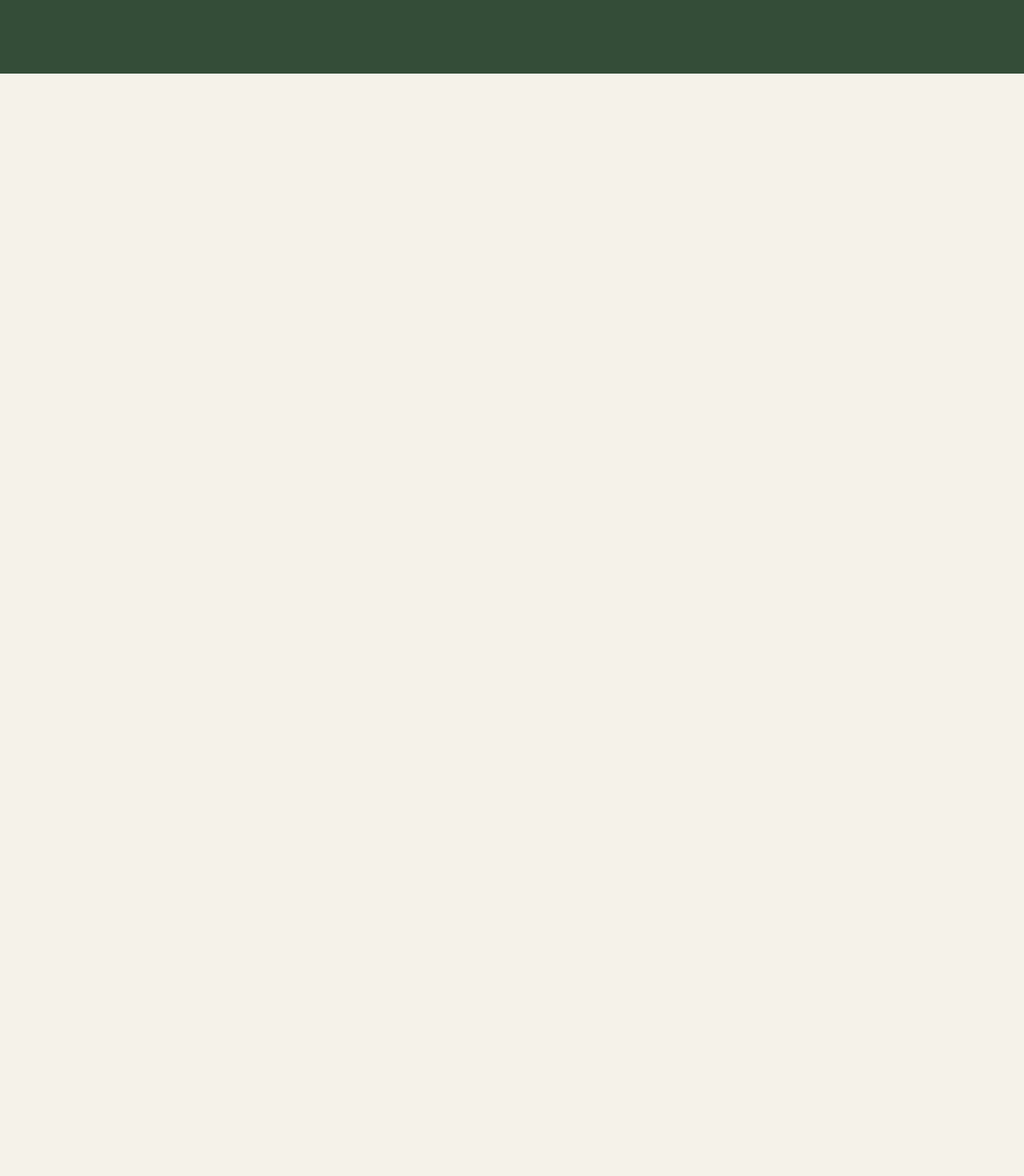
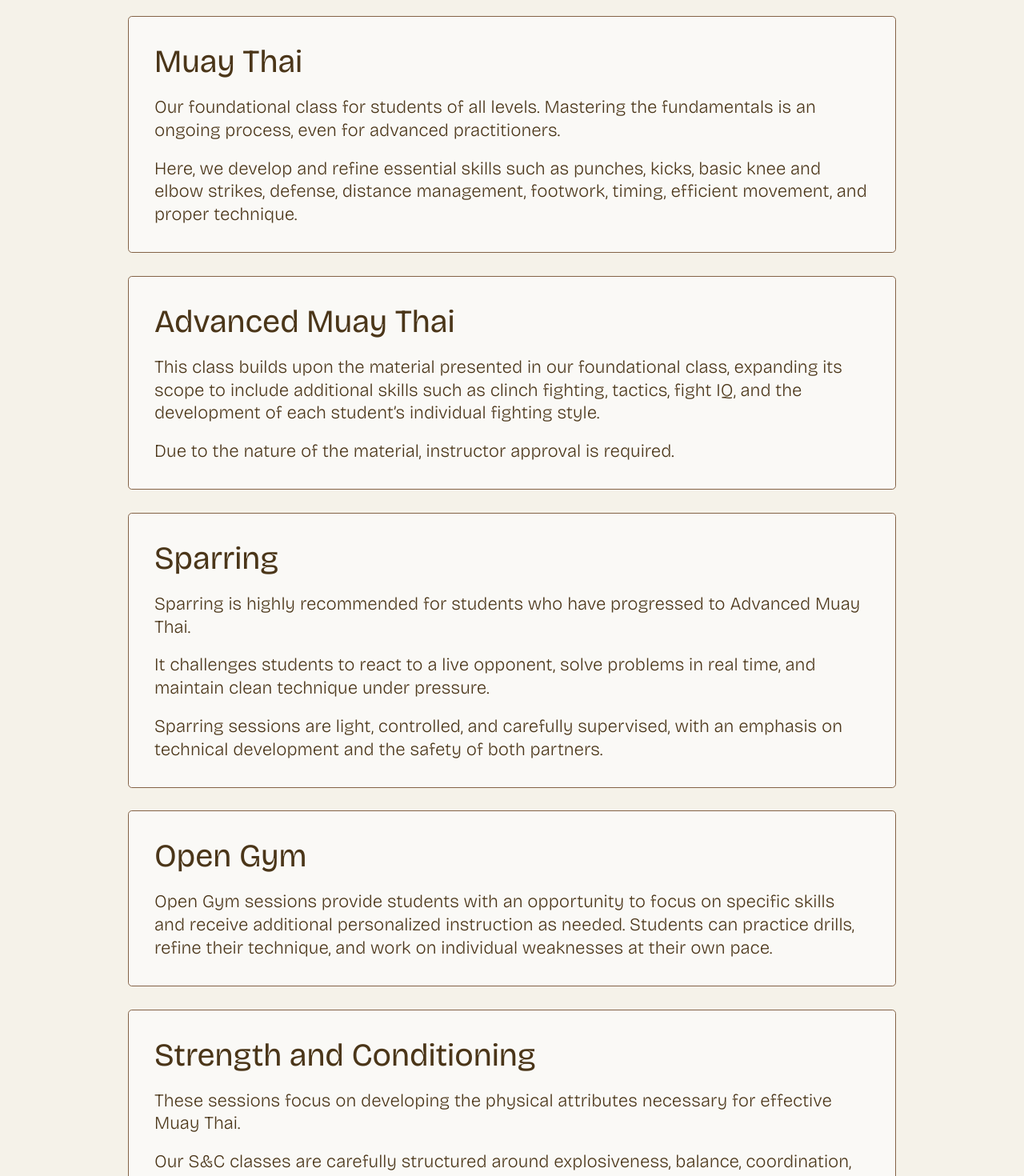
Before and after one commit to joeylee08/palang-muay-thai, a React (Vite) app in the folder client/: page /programs in a window 1280 px wide. Shown: the part 180-1650 px from the top of the page at 80% size. Before the commit the page ends 800 px from the top, so only its background shows below. Built offline with nearby package versions, Linux system fonts and the light colour scheme.

Commit message:
programs page done

```diff
--- a/client/src/App.tsx
+++ b/client/src/App.tsx
@@ -1,5 +1,6 @@
 import { Routes, Route } from "react-router-dom";
 import Home from "./pages/Home";
+import Programs from "./pages/Programs";
 import NavBar from "./components/NavBar";
 import Footer from "./components/Footer";
 
@@ -10,6 +11,7 @@ const App = () => {
 
 			<Routes>
 				<Route path="/" element={<Home />} />
+				<Route path="/programs" element={<Programs />} />
 			</Routes>
 
 			<Footer />
--- a/client/src/pages/Home.tsx
+++ b/client/src/pages/Home.tsx
@@ -33,7 +33,6 @@ const Home = () => {
 				<p>He founded Palang Muay Thai in order to help others experience the joy of training and growing alongside a community of competent, humble, and supportive individuals.</p>
 				<br/>
 				<br/>
-				<br/>
 				<h2 className='sectionHeading'>What is Muay Thai?</h2>
 				<br/>
 				<p>Muay Thai simply means Thai Boxing.</p>
@@ -43,7 +42,6 @@ const Home = () => {
 				<p>Muay Thai's roots extend back centuries into the fighting traditions of ancient Siam.</p>
 				<br/>
 				<p>While it has undergone many changes that have made it safer and more accessible, the fighting spirit associated with ancient Muay Thai remains unchanged.</p>
-				<br/>
 				<br/>
 				<br/>
 				<h2 className='sectionHeading'>Our Core Values</h2>
--- /dev/null
+++ b/client/src/pages/Programs.tsx
@@ -0,0 +1,45 @@
+const Programs = () => {
+
+
+	return (
+		<div className='mainPage programs'>
+			<div className='child child1'>
+				<h2 className='sectionHeading'>Muay Thai</h2>
+				<br/>
+				<p>Our foundational class for students of all levels. Mastering the fundamentals is an ongoing process, even for advanced practitioners.</p>
+				<br/>
+				<p>Here, we develop and refine essential skills such as punches, kicks, basic knee and elbow strikes, defense, distance management, footwork, timing, efficient movement, and proper technique.</p>
+			</div>
+			<div className='child child2'>
+				<h2 className='sectionHeading'>Advanced Muay Thai</h2>
+				<br/>
+				<p>This class builds upon the material presented in our foundational class, expanding its scope to include additional skills such as clinch fighting, tactics, fight IQ, and the development of each student’s individual fighting style.</p>
+				<br/>
+				<p>Due to the nature of the material, instructor approval is required.</p>
+			</div>
+			<div className='child child3'>
+				<h2 className='sectionHeading'>Sparring</h2>
+				<br/>
+				<p>Sparring is highly recommended for students who have progressed to Advanced Muay Thai.</p>
+				<br/>
+				<p>It challenges students to react to a live opponent, solve problems in real time, and maintain clean technique under pressure.</p>
+				<br/>
+				<p>Sparring sessions are light, controlled, and carefully supervised, with an emphasis on technical development and the safety of both partners.</p>
+			</div>
+			<div className='child child4'>
+				<h2 className='sectionHeading'>Open Gym</h2>
+				<br/>
+				<p>Open Gym sessions provide students with an opportunity to focus on specific skills and receive additional personalized instruction as needed. Students can practice drills, refine their technique, and work on individual weaknesses at their own pace.</p>
+			</div>
+			<div className='child child5'>
+				<h2 className='sectionHeading'>Strength and Conditioning</h2>
+				<br/>
+				<p>These sessions focus on developing the physical attributes necessary for effective Muay Thai.</p>
+				<br/>
+				<p>Our S&C classes are carefully structured around explosiveness, balance, coordination, lateral and rotational stability, endurance, neuromuscular development, and whole-body integration.</p>
+			</div>
+		</div>
+	)
+}
+
+export default Programs
--- a/client/src/styles.css
+++ b/client/src/styles.css
@@ -60,6 +60,9 @@ p {
 .pageBtn:hover {
 	color: white;
 	background-color: #344D38;
+}
+.home .pageBtn {
+	margin-top: 1rem;
 }
 .thaiHeading {
 	width: 100%;
@@ -159,7 +162,7 @@ nav {
 	flex-direction: column;
 	height: auto;
 	width: 50%;
-	margin-top: 2rem;
+	margin-top: 2.5rem;
 }
 .home .child2 {
 	margin: 0 auto;
@@ -171,7 +174,7 @@ nav {
 	height: auto;
 	margin: 1.8rem auto auto;
 	display: grid;
-	gap: 1rem;
+	gap: 1.5rem;
 	grid-template-columns: 1fr 1fr;
 }
 .home .child3 {
@@ -179,3 +182,18 @@ nav {
 	height: auto;
 	margin-bottom: 5rem;
 }
+.programs {
+	width: 75%;
+	display: flex;
+	flex-direction: column;
+	gap: 1.8rem;
+	padding-top: 4rem;
+	margin-bottom: 5.5rem;
+}
+.programs .child {
+	width: 100%;
+	border: 0.05rem solid #846347;
+	border-radius: 0.3rem;
+	padding: 2rem;
+	background-color: #FAF9F6;
+}
```
Also changed, not shown: client/src/pages/Contact.tsx (added, +11 -0 lines), client/src/pages/Schedule.tsx (added, +11 -0 lines).
